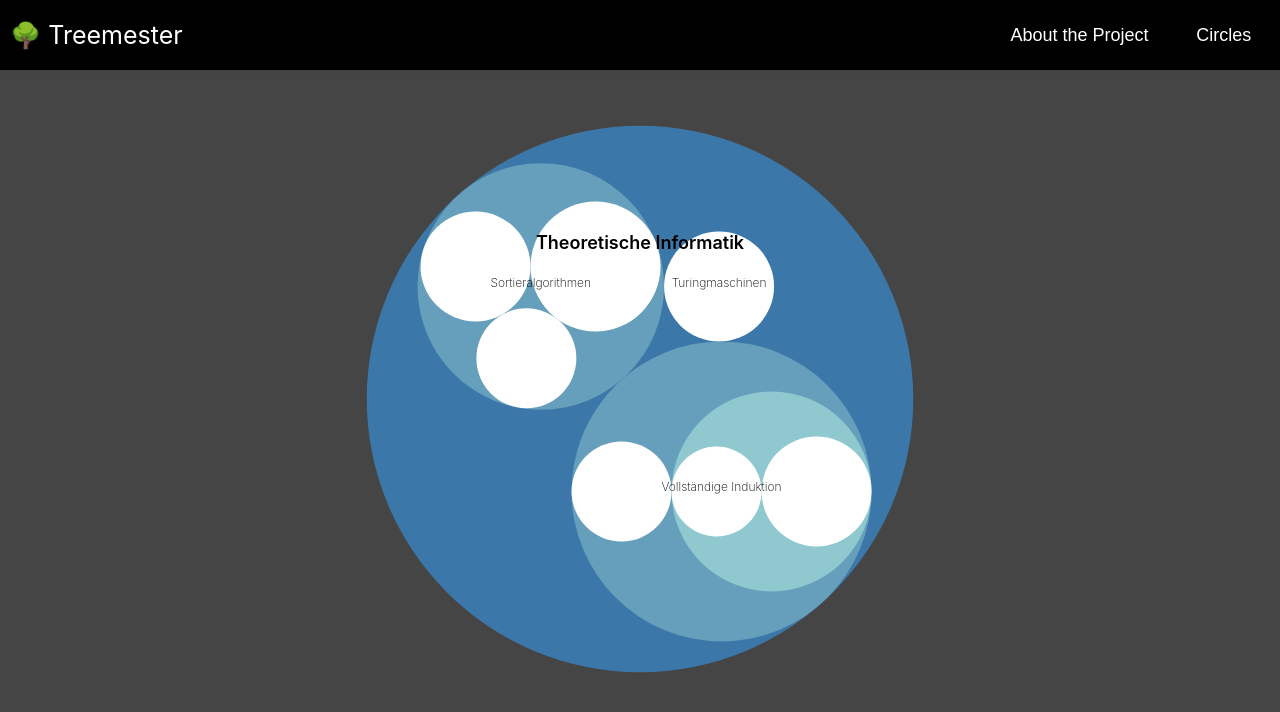
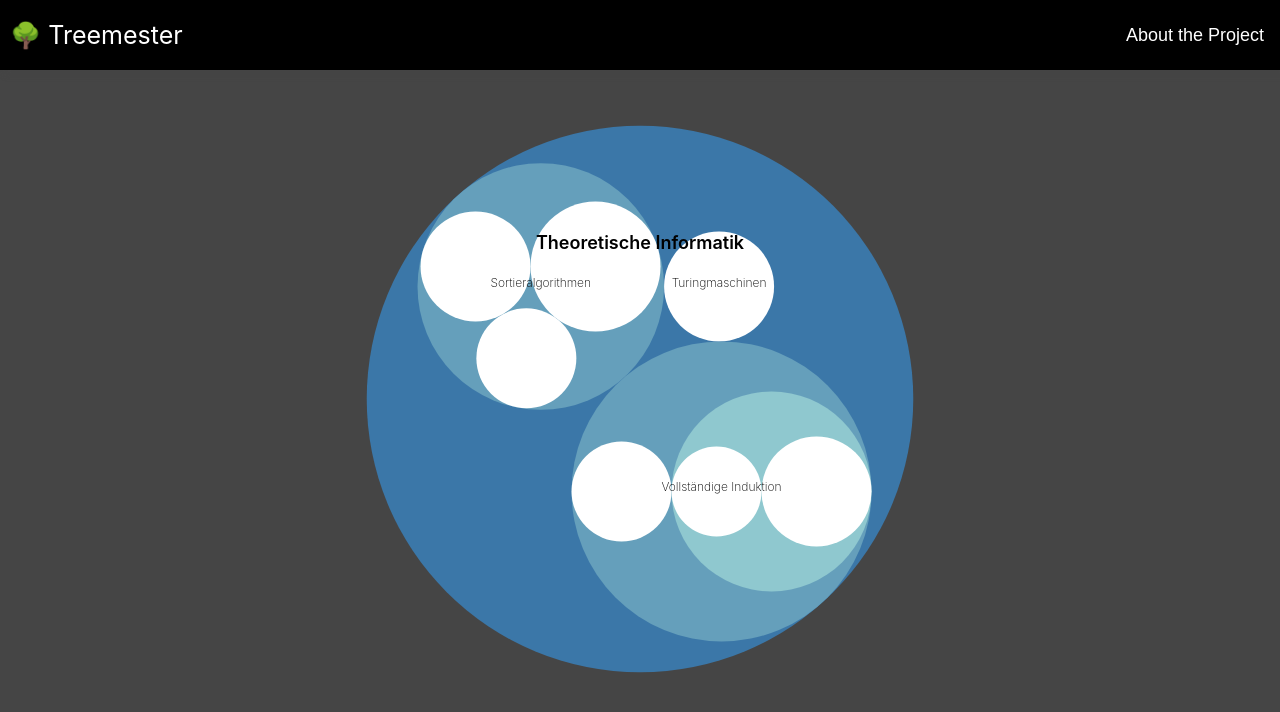
Before and after one commit to dhbw-ka-pm/tinf22b6-treemester, a React (Create React App) app: page / in a window 1280 px wide. Shown: the top 712 px of the page. Built offline with nearby package versions, Linux system fonts and the light colour scheme; the HTML template or start-up script is replaced by a standard one.

Commit message:
feat: modify toolbar

```diff
--- a/src/App.css
+++ b/src/App.css
@@ -26,17 +26,28 @@ svg g {
     transform: translate(50%, 50%);
 }
 
-button {
-    margin: 1vh 1vw 1vh 1vw;
-}
-
 .tree {
     font-size: 0.5em;
 }
 
 .active {
-    font-weight: bold;
+    position: relative;
 }
+
+
+/*
+The ::after pseudo-element creates a positioned pseudo-element at the bottom of the active <li> element,
+simulating a white line under the button
+*/
+.active::after {
+    content: "";
+    position: absolute;
+    bottom: 0;
+    left: 0;
+    width: 100%;
+    height: 3px;
+    background-color: white;
+  }
 
 .navigation {
     width: 100%;
@@ -62,6 +73,8 @@ button {
 }
 
 .navigation button {
+    height: 70px;
+    display: block;
     background: none;
     border: none;
     cursor: pointer;
@@ -71,7 +84,6 @@ button {
 
 .navigation button:focus {
     outline: none;
-    font-weight: bolder;
 }
 
 .label {
--- a/src/App.js
+++ b/src/App.js
@@ -61,7 +61,11 @@ function App() {
     const [currentPage, setCurrentPage] = useState('Circles');
 
     const handleNavigationClick = (page) => {
-        setCurrentPage(page);
+        if (currentPage !== page) {
+            setCurrentPage(page);
+        } else {
+            setCurrentPage('Circles');
+        }
     };
 
     return (
@@ -77,17 +81,12 @@ function App() {
                                 About the Project
                             </button>
                         </li>
-                        <li className={currentPage === 'Circles' ? 'active' : ''}>
-                            <button onClick={() => handleNavigationClick('Circles')}>
-                                Circles
-                            </button>
-                        </li>
                     </ul>
                 </nav>
                 {currentPage === 'Circles' && (
-                <div className="tree">
-                    <CirclePacking data={circleTestData} />
-                </div>
+                    <div className="tree">
+                        <CirclePacking data={circleTestData} />
+                    </div>
                 )}
                 {currentPage === 'About the Project' && (
                     <div className="about">
```
